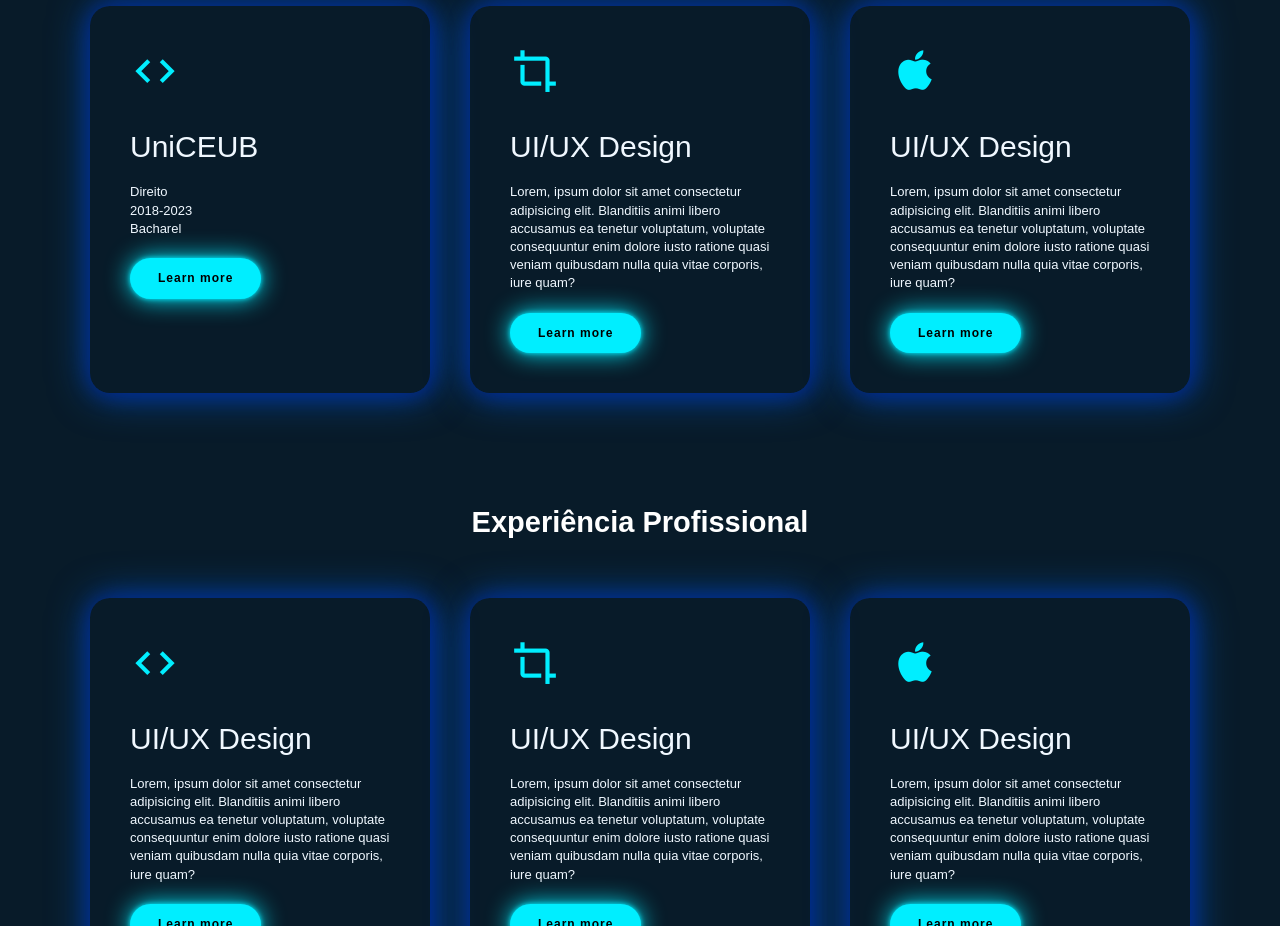
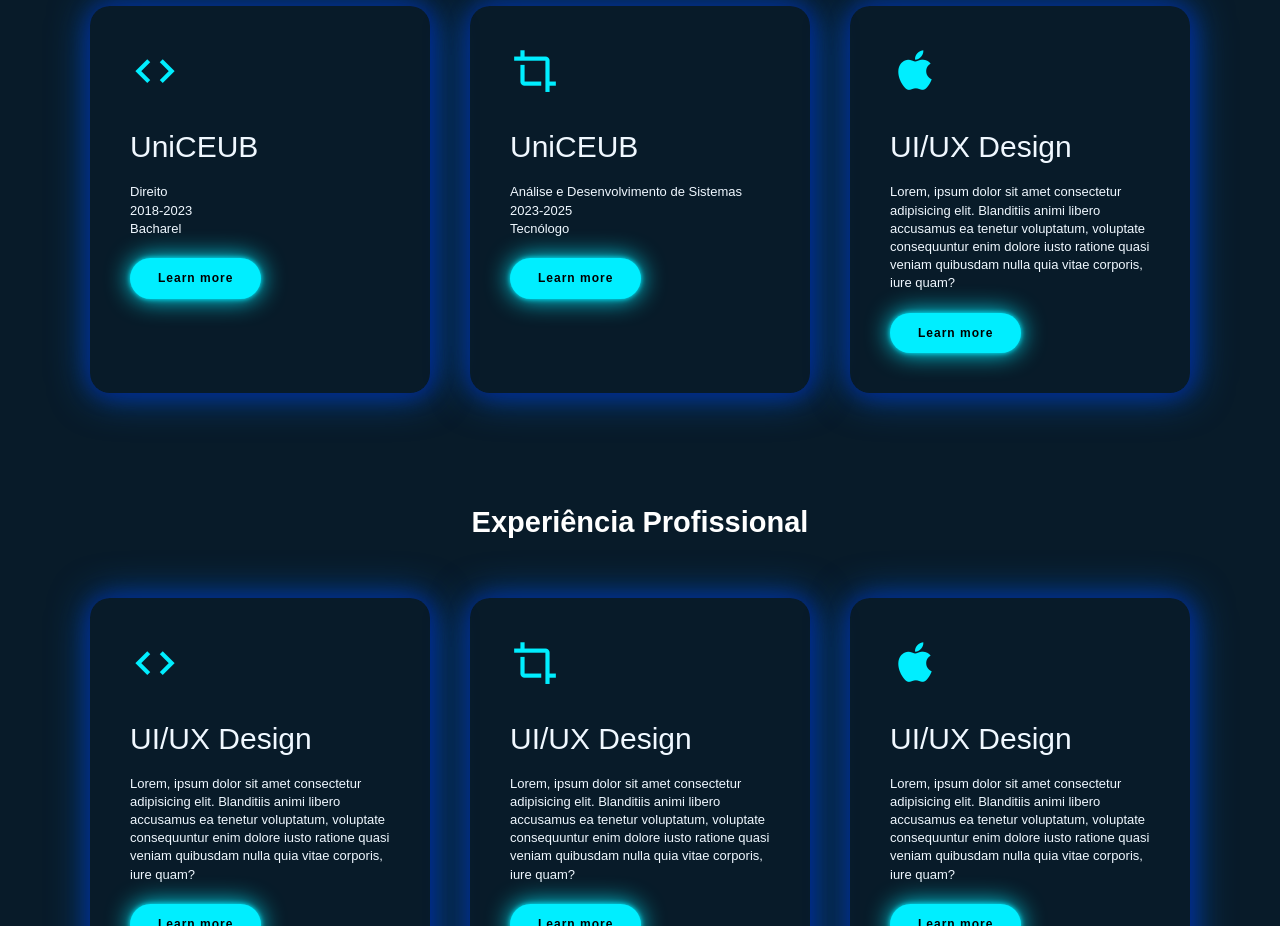
Before and after one commit to Gabrielmgb/portfolio-gabriel-magalhaes, a plain HTML site: page index.html in a window 1280 px wide. Shown: the part 1700-2626 px from the top of the page. Drawn offline with nearby package versions, Linux system fonts and the light colour scheme.

Commit message:
formação acadêmica

```diff
--- a/index.html
+++ b/index.html
@@ -123,10 +123,14 @@
 
                     <div>
                         <i class='bx bx-crop' style="color: #00eeff"></i>
-                        <h2>UI/UX Design</h2>
-                        <p>Lorem, ipsum dolor sit amet consectetur adipisicing elit. Blanditiis animi libero accusamus
-                            ea tenetur voluptatum, voluptate consequuntur enim dolore iusto ratione quasi veniam
-                            quibusdam nulla quia vitae corporis, iure quam?</p>
+                        <h2>UniCEUB</h2>
+                        <p>
+                            <ul>
+                                <li>Análise e Desenvolvimento de Sistemas</li>
+                                <li>2023-2025</li>
+                                <li>Tecnólogo</li>
+                            </ul>
+                        </p>
                         <a href="#" class="read">Learn more</a>
                     </div>
 
```
